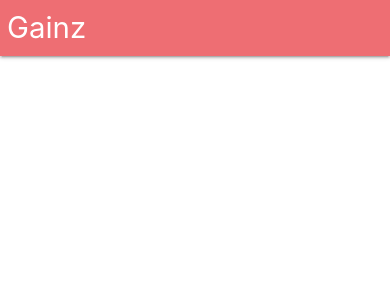
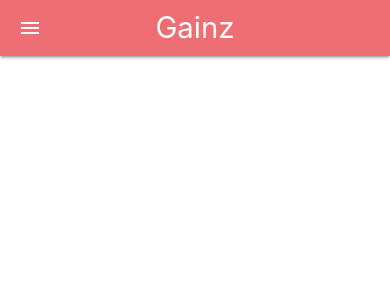
Before and after one commit to jandrew89/gainz-client, an Angular app: page /home in a window 390 px wide. Shown: the top 300 px of the page. Built offline with nearby package versions, Linux system fonts and the light colour scheme.

Commit message:
added menu sandwich on mobile

```diff
--- a/src/app/components/ui/header/header.component.html
+++ b/src/app/components/ui/header/header.component.html
@@ -1,6 +1,7 @@
 <nav>
   <div class="nav-wrapper">
-    <a class="brand-logo left" href="/">Gainz</a>
+    <a class="brand-logo" routerLink="sessions">Gainz</a>
+    <a href="#" data-target="mobile-demo" class="sidenav-trigger"><i class="material-icons">menu</i></a>
     <ul class="right hide-on-small-and-down">
       <li><a routerLink="home" routerLinkActive="active">Home</a></li>
       <li><a routerLink="sessions">Sessions</a></li>
@@ -11,3 +12,9 @@
      </ul>
     </div>
   </nav>
+
+  <ul class="sidenav" id="mobile-demo">
+    <li><a routerLink="home" routerLinkActive="active">Home</a></li>
+    <li><a routerLink="sessions">Sessions</a></li>
+    <li><a routerLink="settings">Settings</a></li>
+  </ul>
--- a/src/app/components/ui/header/header.component.ts
+++ b/src/app/components/ui/header/header.component.ts
@@ -1,4 +1,5 @@
 import { Component, OnInit } from '@angular/core';
+declare var $: any;
 
 @Component({
   selector: 'app-header',
@@ -10,6 +11,8 @@ export class HeaderComponent implements OnInit {
   constructor() { }
 
   ngOnInit() {
+    $(document).ready(function(){
+      $('.sidenav').sidenav();
+    });
   }
-
 }
```
